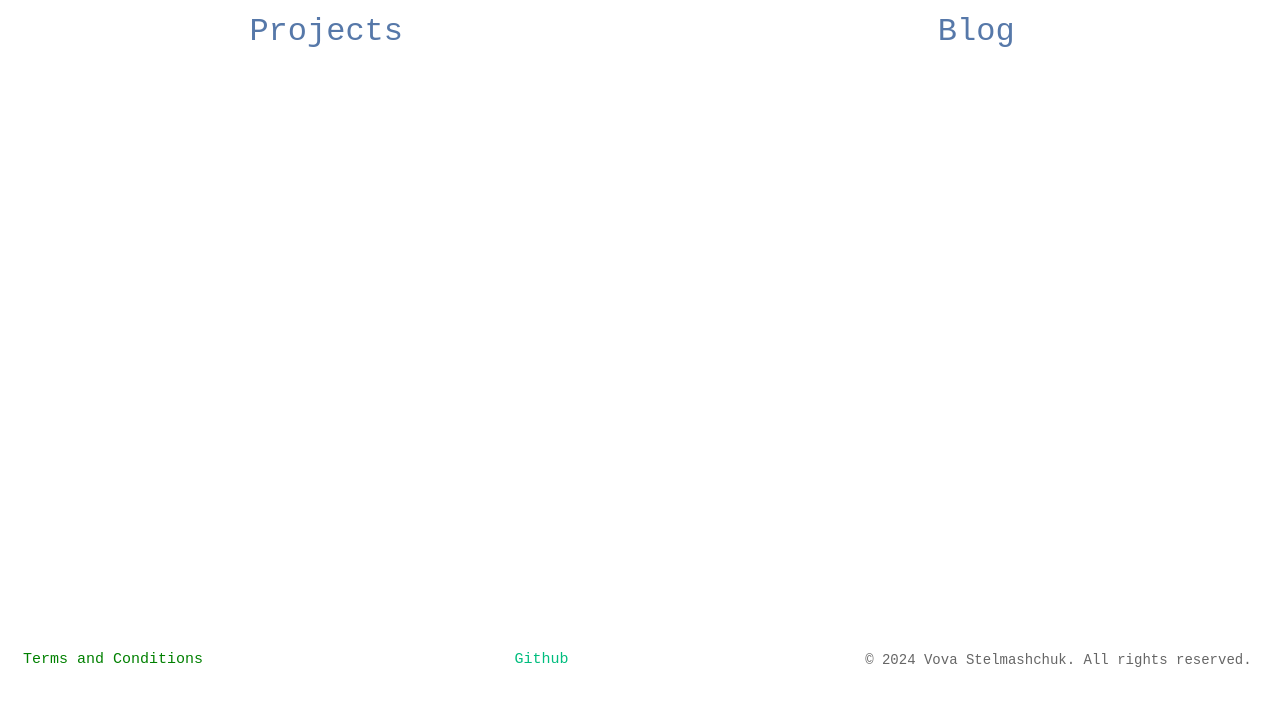
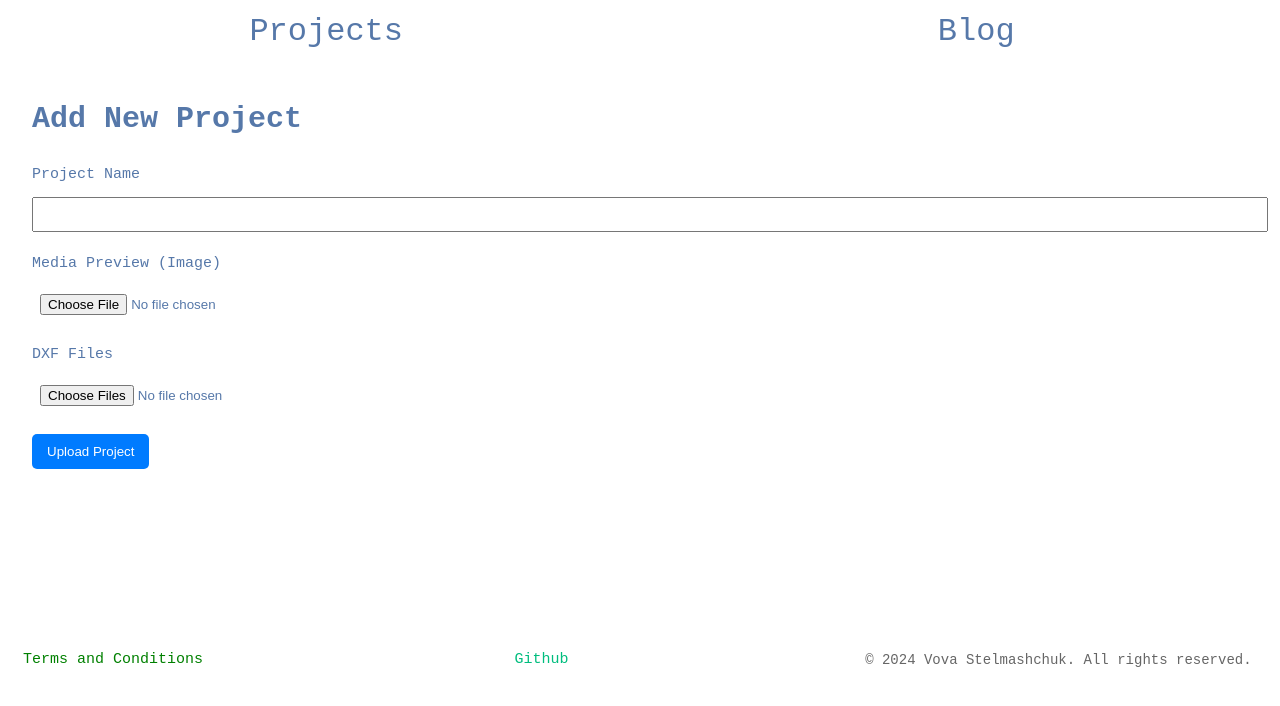
Before and after one commit to guiguijke/nest2d, a Vue app in the folder nest2dvue/: page /add-project in a window 1280 px wide. Shown: the top 706 px of the page. Built offline with nearby package versions, Linux system fonts and the light colour scheme.

Commit message:
Implement upload project

```diff
--- a/nest2dvue/src/constants.js
+++ b/nest2dvue/src/constants.js
@@ -1,3 +1,3 @@
 // src/utils/constants.js
-export const API_URL = 'https://nest2d.online/api';
-//export const API_URL = 'http://localhost:8080/api';
+//export const API_URL = 'https://nest2d.online/api';
+export const API_URL = 'http://localhost:8080/api';
--- a/nest2dvue/src/router/index.js
+++ b/nest2dvue/src/router/index.js
@@ -3,6 +3,7 @@ import ProjectList from "@/views/ProjectList.vue";
 import TermsAndConditions from "@/views/TermsAndConditions.vue";
 import BlogView from "@/views/BlogView.vue";
 import ProjectView from "@/views/ProjectView.vue";
+import AddProjectPage from "@/views/AddProjectPage.vue";
 
 const router = createRouter({
     history: createWebHistory(import.meta.env.BASE_URL),
@@ -27,7 +28,12 @@ const router = createRouter({
             path: '/blog',
             name: 'blog',
             component: BlogView
-        }
+        },
+        {
+            path: '/add-project',
+            name: 'AddProjectPage',
+            component: AddProjectPage
+        },
     ]
 })
 
--- /dev/null
+++ b/nest2dvue/src/views/AddProjectPage.vue
@@ -0,0 +1,133 @@
+<template>
+    <div class="add-project-page">
+        <h1>Add New Project</h1>
+        <form @submit.prevent="submitForm">
+            <div class="form-group">
+                <label for="projectName">Project Name</label>
+                <input type="text" id="projectName" v-model="projectName" required>
+            </div>
+            <div class="form-group">
+                <label for="mediaPreview">Media Preview (Image)</label>
+                <input type="file" id="mediaPreview" @change="handleMediaPreviewChange" accept="image/*" required>
+            </div>
+            <div class="form-group">
+                <label for="dxfFiles">DXF Files</label>
+                <input type="file" id="dxfFiles" @change="handleDXFFilesChange" accept=".dxf" multiple required>
+            </div>
+            <button type="submit">Upload Project</button>
+        </form>
+    </div>
+    <div v-if="uploadInProgress" class="progress-overlay">
+        <ProgressBar/>
+    </div>
+</template>
+
+<script setup>
+import {ref} from 'vue';
+import {API_URL} from "@/constants.js";
+import ProgressBar from "@/views/ProgressBar.vue";
+
+const projectName = ref('');
+const mediaPreview = ref(null);
+const dxfFiles = ref([]);
+const uploadInProgress = ref(false);
+
+const handleMediaPreviewChange = (event) => {
+    mediaPreview.value = event.target.files[0];
+};
+
+const handleDXFFilesChange = (event) => {
+    dxfFiles.value = Array.from(event.target.files);
+};
+
+import axios from 'axios';
+
+const createProject = async (projectName) => {
+    try {
+        const response = await axios.post(`${API_URL}/project`, {
+            name: projectName
+        });
+        return response.data;
+    } catch (error) {
+        console.error('Error creating project:', error);
+    }
+};
+
+const uploadPreviewImage = async (projectSlug, imageFile) => {
+    try {
+        const formData = new FormData();
+        formData.append('file', imageFile);
+
+        const response = await axios.post(`${API_URL}/project/${projectSlug}/preview`, formData, {
+            headers: {
+                'Content-Type': 'multipart/form-data'
+            }
+        });
+        return response.data; // Handle or display the response appropriately
+    } catch (error) {
+        console.error('Error uploading preview image:', error);
+    }
+};
+
+const uploadDXFFile = async (projectSlug, dxfFile) => {
+    try {
+        const formData = new FormData();
+        formData.append('file', dxfFile);
+
+        const response = await axios.post(`${API_URL}/files/${projectSlug}/dxf`, formData, {
+            headers: {
+                'Content-Type': 'multipart/form-data'
+            }
+        });
+        return response.data;
+    } catch (error) {
+        console.error('Error uploading DXF file:', error);
+    }
+};
+
+
+const submitForm = async () => {
+    // Step 1: Create a new project
+    const project = await createProject(projectName.value);
+    if (!project) return;
+
+    // Assuming project.slug is returned from the createProject call
+    const projectSlug = project.slug;
+
+    // Step 2: Upload preview image
+    await uploadPreviewImage(projectSlug, mediaPreview.value);
+
+    // Step 3: Upload each DXF file
+    for (const dxfFile of dxfFiles.value) {
+        await uploadDXFFile(projectSlug, dxfFile);
+    }
+
+    // Optionally, navigate the user to a confirmation page or display success message
+};
+</script>
+
+<style scoped>
+.form-group {
+    margin-bottom: 20px;
+}
+
+label {
+    display: block;
+    margin-bottom: 5px;
+}
+
+input[type="text"], input[type="file"] {
+    width: 100%;
+    padding: 8px;
+    margin-top: 5px;
+}
+
+button {
+    cursor: pointer;
+    padding: 10px 15px;
+    background-color: #007bff;
+    color: white;
+    border: none;
+    border-radius: 5px;
+}
+</style>
--- a/nest2dvue/src/views/ProjectList.vue
+++ b/nest2dvue/src/views/ProjectList.vue
@@ -1,8 +1,13 @@
 <template>
     <div class="card-container">
+        <div class="project-card upload-project-card" @click="navigateToUpload">
+            <div class="card-content">
+                <div class="plus-sign"></div>
+                <h2>Upload Your Project</h2>
+            </div>
+        </div>
         <div v-for="project in projects" :key="project.id" class="project-card"
              @click="navigateToProject(project.slug)">
-            <!-- Image tag with dynamic source -->
             <img :src="project.preview" alt="Project Image" class="project-image"/>
             <div class="card-content">
                 <h2>{{ project.name }}</h2>
@@ -20,6 +25,10 @@ import {API_URL} from "@/constants.js";
 const projects = ref([]);
 const router = useRouter();
 
+const navigateToUpload = () => {
+    router.push({name: 'AddProjectPage'});
+};
+
 const navigateToProject = (projectSlug) => {
     router.push({name: 'ProjectView', params: {slug: projectSlug}});
 };
@@ -35,6 +44,36 @@ onMounted(async () => {
 </script>
 
 <style scoped>
+.upload-project-card {
+    display: flex;
+    flex-direction: column;
+    align-items: center;
+    justify-content: center;
+    text-align: center;
+    color: white;
+    cursor: pointer;
+    border-radius: 4px;
+    box-shadow: 0 2px 4px rgba(0, 0, 0, 0.4);
+    width: 300px;
+    margin: 8px;
+    transition: transform 0.3s, box-shadow 0.3s;
+    overflow: hidden;
+}
+
+.plus-sign {
+    display: flex;
+    align-items: center;
+    justify-content: center;
+    font-size: 6rem;
+    height: 200px;
+    width: 100%;
+}
+
+.plus-sign:before {
+    content: '+';
+    color: var(--color-text);
+}
+
 .card-container {
     display: flex;
     flex-wrap: wrap;
```
Also changed, not shown: 2 other files (tests, documents, lock files or other folders).
